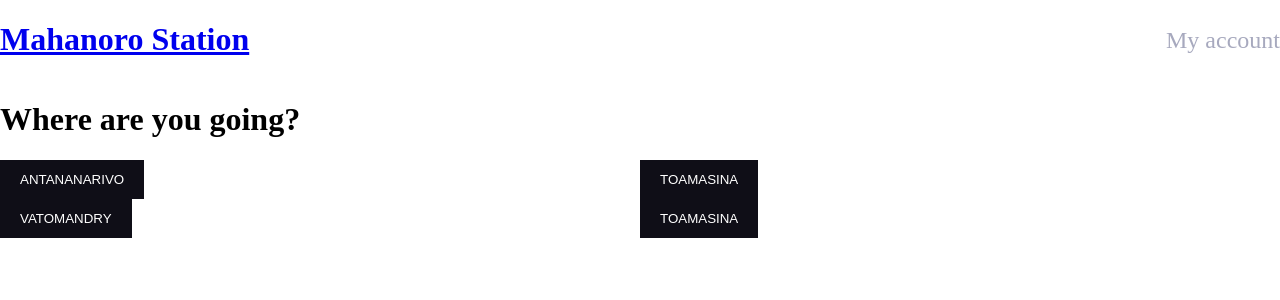
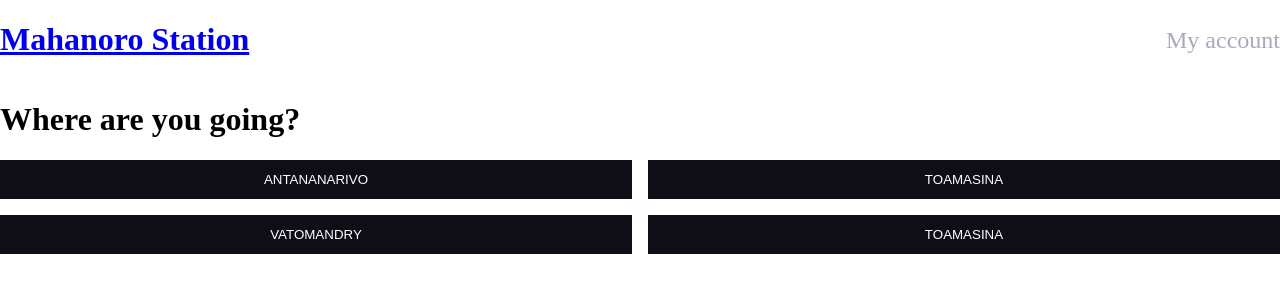
Before and after one commit to voromahery/mahanoro-station, a React app: page / in a window 1280 px wide. Shown: the top 300 px of the page. Built offline with nearby package versions, Linux system fonts and the light colour scheme; no server answers.

Commit message:
Adding grid-gap to separate all buttons

```diff
--- a/src/components/placeOption/styles/placeOption.js
+++ b/src/components/placeOption/styles/placeOption.js
@@ -5,6 +5,7 @@ export const Heading = styled.h1``;
 export const List = styled.ul`
   display: grid;
   grid-template-columns: repeat(2, 1fr);
+  grid-gap: 16px;
 `;
 export const ListItem = styled.li``;
 export const Button = styled.button`
@@ -16,4 +17,6 @@ export const Button = styled.button`
   padding-left: 20px;
   padding-right: 20px;
   border: none;
+  width: 100%;
+  /* max-width: 413px; */
 `;
```
Also changed, not shown: 2 other files (tests, documents, lock files or other folders).
